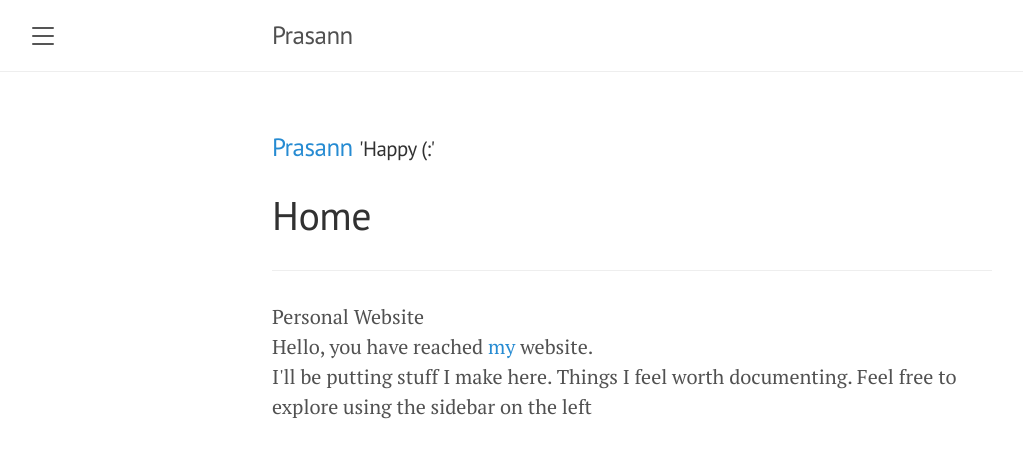
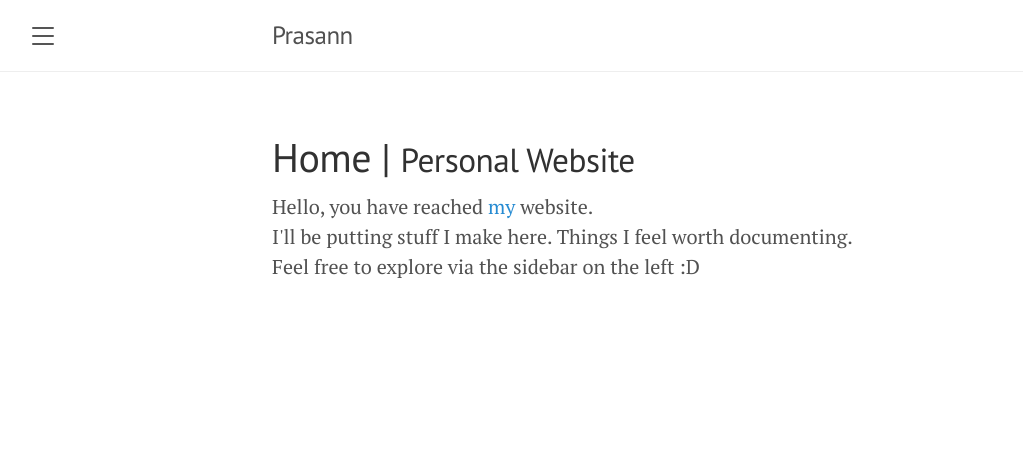
Before and after one commit to iamprasann/iamprasann.github.io, a Jekyll site: the page built from index.html, in a window 1280 px wide. Shown: the top 458 px of the page, without its empty margins (8-1031 px from the left). Built offline with Jekyll 4.4.1, drawn with Linux system fonts in a browser that asks for light colours; the list of posts is cut into pages by our own code.

Commit message:
Update index.html

```diff
--- a/index.html
+++ b/index.html
@@ -2,18 +2,10 @@
 layout: default
 title: Home
 ---
+<h1>
+  Home | <small> Personal Website </small>
+</h1>
 
-<h3>
-  <a href="/" title="Home">Prasann</a>
-  <small> 'Happy (:' </small>
-</h3>
-
-<h1>
-  Home
-</h1>
-  <hr class="small">
-  <span>Personal Website</span>
-
-
-<p> Hello, you have reached <a href="/aboutme">my</a> website. <br/>
- I'll be putting stuff I make here. Things I feel worth documenting. Feel free to explore using the sidebar on the left </p>
+<p> Hello, you have reached <a href="/about">my</a> website. <br/>
+ I'll be putting stuff I make here. Things I feel worth documenting. </br>
+ Feel free to explore via the sidebar on the left :D </p>
```
